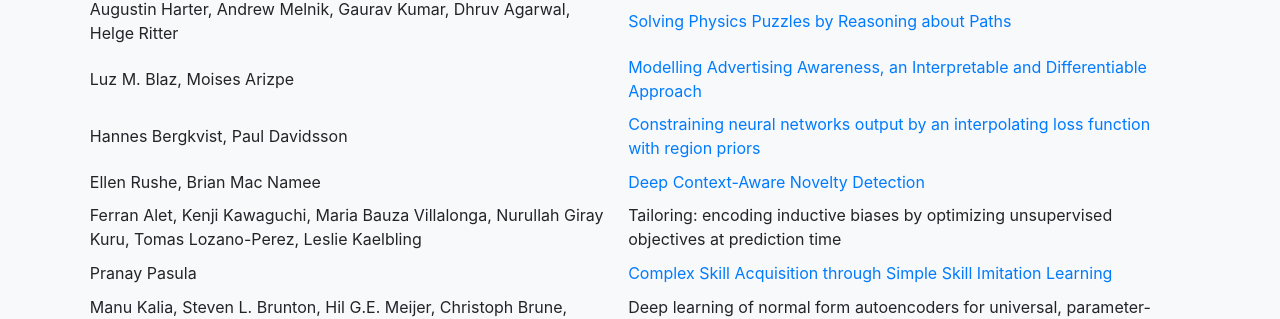
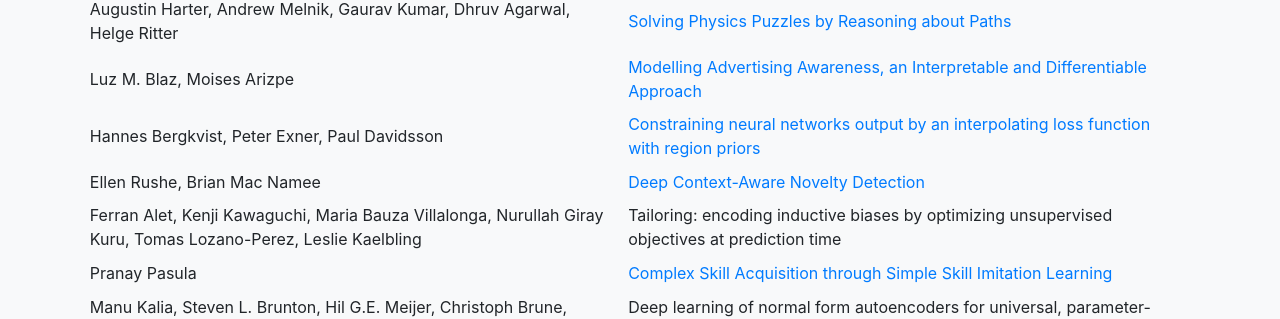
Before and after one commit to inductive-biases/inductive-biases.github.io, a Jekyll site: the page built from index.md, in a window 1280 px wide and 900 px high, scrolled down 3455 px. Shown: the part 134-453 px from the top of the window. Built offline with Jekyll 4.4.1, drawn with Linux system fonts in a browser that asks for light colours.

```diff
--- a/acceptedpapers.md
+++ b/acceptedpapers.md
@@ -38,7 +38,7 @@ published: false
 | Thomas Pierrot, Feryal Behbahani, Karim Beguir, Nando de Freitas | [Learning Compositional Neural Programs for Continuous Control](/papers/36.pdf) |
 | Augustin Harter, Andrew Melnik, Gaurav Kumar, Dhruv Agarwal, Helge Ritter | [Solving Physics Puzzles by Reasoning about Paths](/papers/38.pdf) |
 | Luz M. Blaz, Moises Arizpe | [Modelling Advertising Awareness, an Interpretable and Differentiable Approach](/papers/39.pdf) |
-| Hannes Bergkvist, Paul Davidsson | [Constraining neural networks output by an interpolating loss function with region priors](/papers/40.pdf) |
+| Hannes Bergkvist, Peter Exner, Paul Davidsson | [Constraining neural networks output by an interpolating loss function with region priors](/papers/40.pdf) |
 | Ellen Rushe, Brian Mac Namee | [Deep Context-Aware Novelty Detection](/papers/41.pdf) |
 | Ferran Alet, Kenji Kawaguchi, Maria Bauza Villalonga, Nurullah Giray Kuru, Tomas Lozano-Perez, Leslie Kaelbling | Tailoring: encoding inductive biases by optimizing unsupervised objectives at prediction time |
 | Pranay Pasula | [Complex Skill Acquisition through Simple Skill Imitation Learning](/papers/45.pdf) |
```
